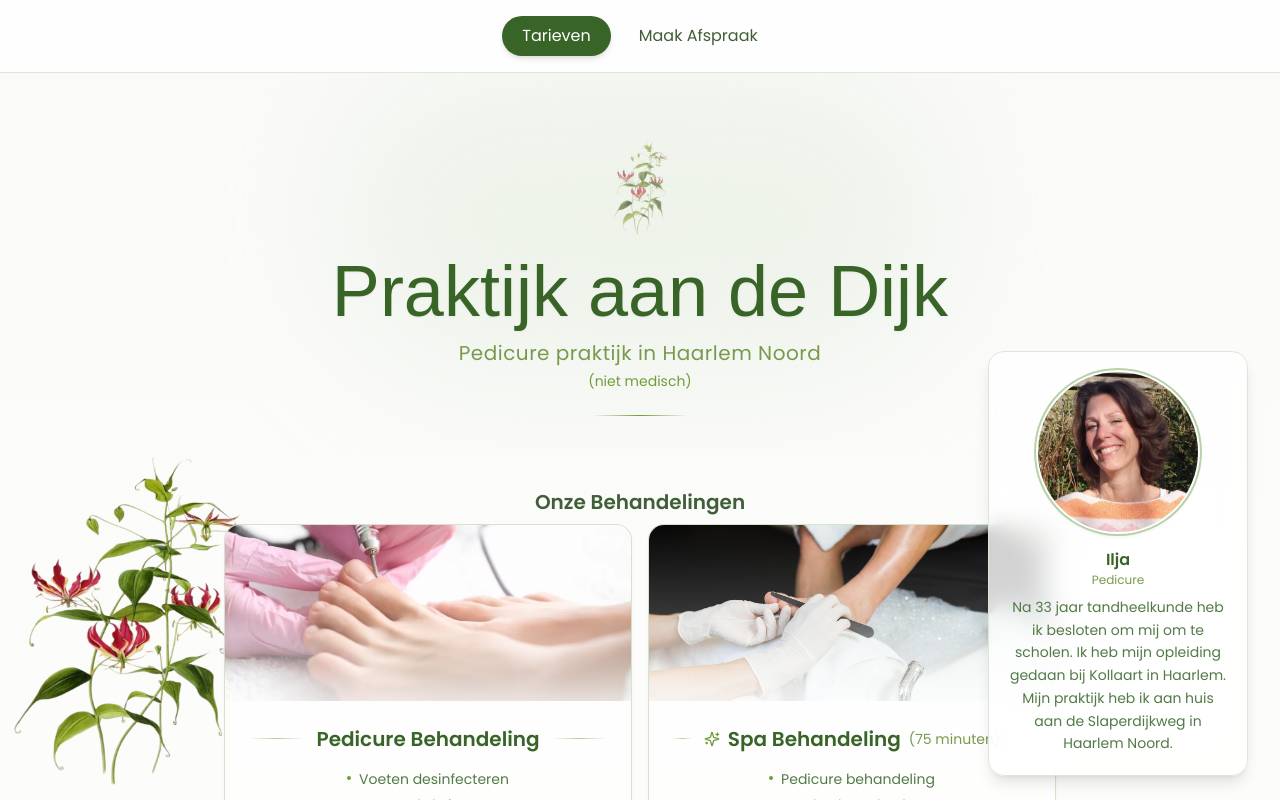
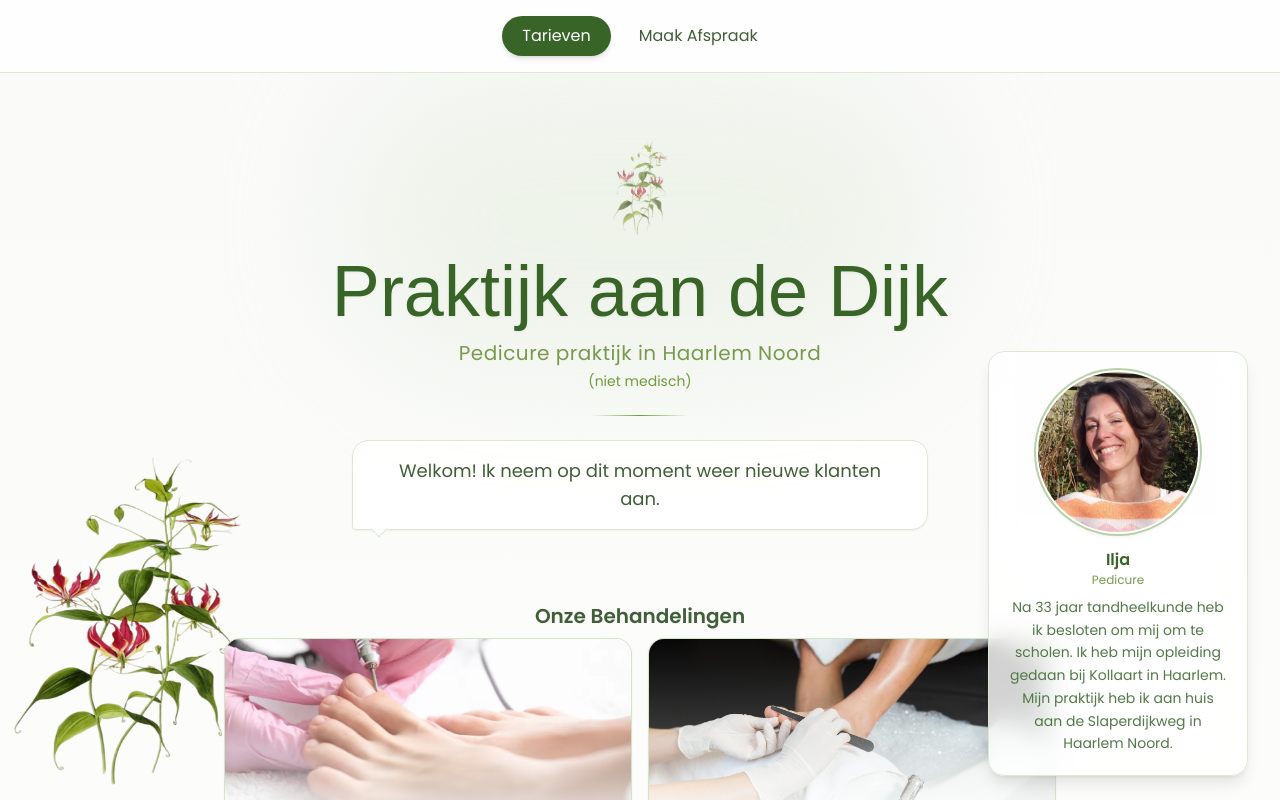
Before and after one commit to TiekoKrijgsman/praktijkaandedijk, a Next.js app: page / in a window 1280 px wide. Shown: the top 800 px of the page. Built offline with nearby package versions, Linux system fonts and the light colour scheme; a web font is replaced by a local one.

Commit message:
feat: 48 uur cancel + nieuwe klanten

```diff
--- a/app/contact/page.tsx
+++ b/app/contact/page.tsx
@@ -87,7 +87,7 @@
           transition={{ duration: 0.4, delay: 1 }}
           className="text-center text-green-500 text-xs md:text-sm mt-6 max-w-lg mx-auto leading-relaxed"
         >
-          Tot 24 uur voor de afspraak kosteloos annuleren of verzetten.
+          Tot 48 uur voor de afspraak kosteloos annuleren of verzetten.
           <br />
           Anders ben ik genoodzaakt om de kosten door te berekenen.
         </motion.p>
--- a/components/Hero.tsx
+++ b/components/Hero.tsx
@@ -58,6 +58,22 @@
           transition={{ duration: 0.8, delay: 0.6 }}
           className="mt-6 mx-auto w-24 h-px bg-gradient-to-r from-transparent via-green-400 to-transparent"
         />
+
+        {/* New clients note */}
+        <motion.div
+          initial={{ opacity: 0, y: 10 }}
+          animate={{ opacity: 1, y: 0 }}
+          transition={{ duration: 0.6, delay: 0.8 }}
+          className="mt-6 flex justify-center"
+        >
+          <div className="relative max-w-sm md:max-w-xl rounded-2xl rounded-bl-sm bg-white/80 border border-green-100 px-5 py-3 md:px-8 md:py-4 shadow-sm">
+            <p className="text-green-700 text-sm md:text-lg leading-snug">
+              Welkom! Ik neem op dit moment weer nieuwe klanten aan.
+            </p>
+            {/* little speech-bubble tail */}
+            <span className="absolute -bottom-1.5 left-5 h-3 w-3 rotate-45 bg-white/80 border-b border-r border-green-100" />
+          </div>
+        </motion.div>
       </motion.div>
     </section>
   );
--- a/components/schema-org.tsx
+++ b/components/schema-org.tsx
@@ -141,7 +141,7 @@
         name: "Hoe kan ik een afspraak maken?",
         acceptedAnswer: {
           "@type": "Answer",
-          text: "U kunt een afspraak maken via WhatsApp, telefonisch (06-19003480) of per e-mail (Aandedijkpedicure@gmail.com). Tot 24 uur voor de afspraak kunt u kosteloos annuleren.",
+          text: "U kunt een afspraak maken via WhatsApp, telefonisch (06-19003480) of per e-mail (Aandedijkpedicure@gmail.com). Tot 48 uur voor de afspraak kunt u kosteloos annuleren.",
         },
       },
       {
```
